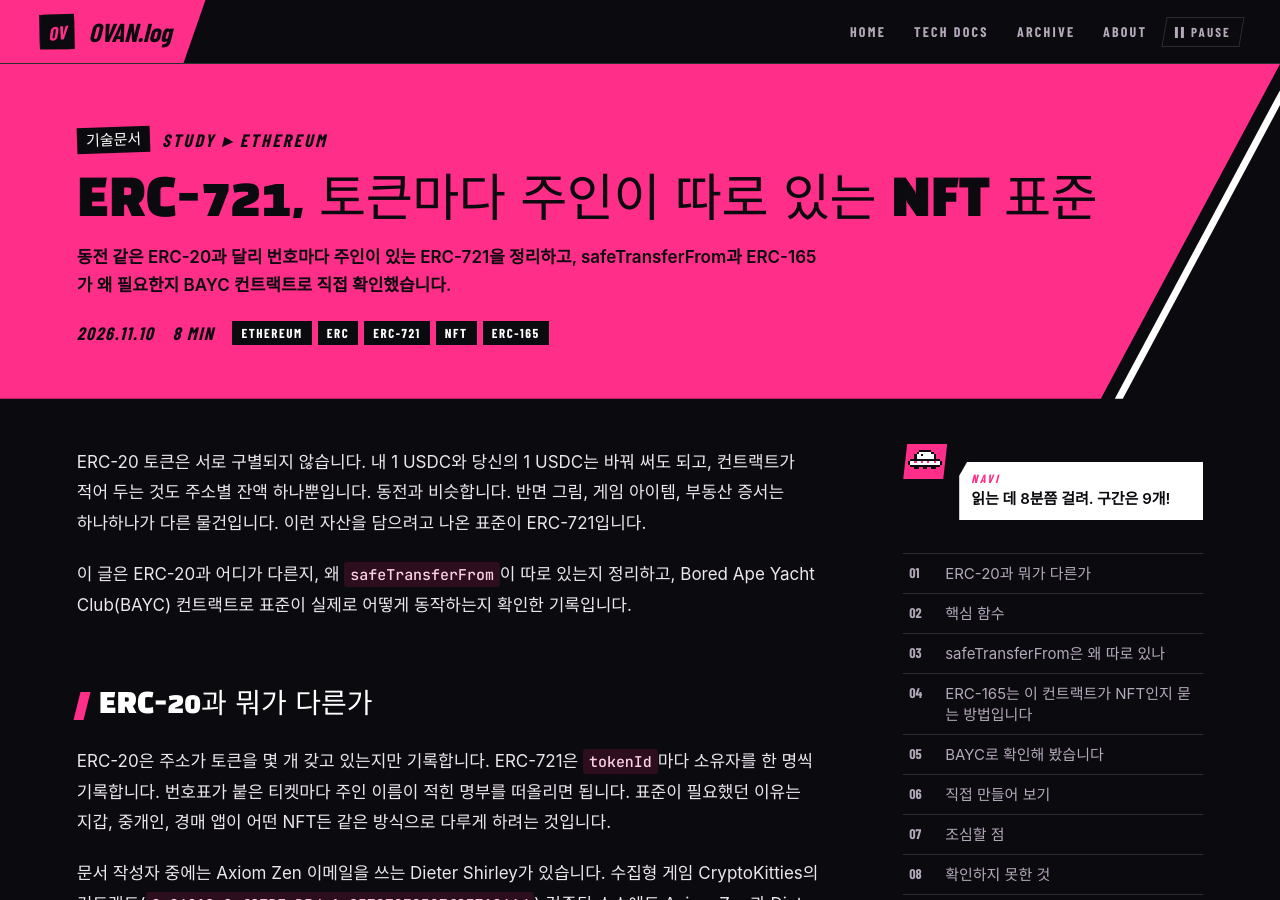
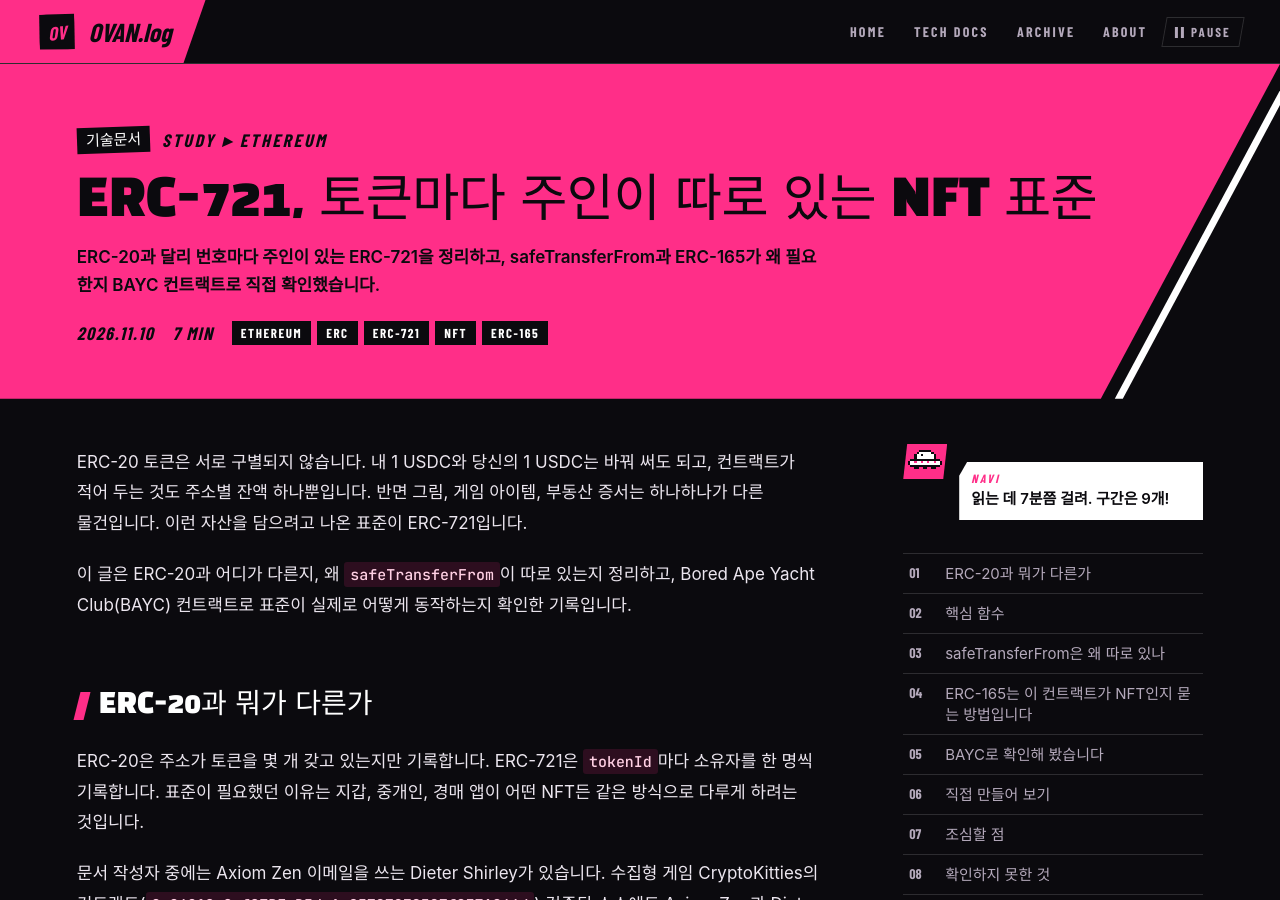
Before and after one commit to Grace0409/grace0409.github.io, a Jekyll site: the page built from _posts/2026-11-10-erc-721-nft.md, in a window 1280 px wide and 900 px high. Built offline with Jekyll 4.4.1, drawn with Linux system fonts in a browser that asks for light colours; some web fonts are replaced; some of the changed text lies outside the part shown.

Commit message:
EIP 분석 글에서 비유 표현 제거

```diff
--- a/_posts/2026-11-10-erc-721-nft.md
+++ b/_posts/2026-11-10-erc-721-nft.md
@@ -1,18 +1,18 @@
 ---
 title: "ERC-721, 토큰마다 주인이 따로 있는 NFT 표준"
-description: 동전 같은 ERC-20과 달리 번호마다 주인이 있는 ERC-721을 정리하고, safeTransferFrom과 ERC-165가 왜 필요한지 BAYC 컨트랙트로 직접 확인했습니다.
+description: ERC-20과 달리 번호마다 주인이 있는 ERC-721을 정리하고, safeTransferFrom과 ERC-165가 왜 필요한지 BAYC 컨트랙트로 직접 확인했습니다.
 date: 2026-11-10 11:00:00 +0900
 category: tech-docs
 tags: [ethereum, erc, erc-721, nft, erc-165]
 ---
 
-ERC-20 토큰은 서로 구별되지 않습니다. 내 1 USDC와 당신의 1 USDC는 바꿔 써도 되고, 컨트랙트가 적어 두는 것도 주소별 잔액 하나뿐입니다. 동전과 비슷합니다. 반면 그림, 게임 아이템, 부동산 증서는 하나하나가 다른 물건입니다. 이런 자산을 담으려고 나온 표준이 ERC-721입니다.
+ERC-20 토큰은 서로 구별되지 않습니다. 내 1 USDC와 당신의 1 USDC는 바꿔 써도 되고, 컨트랙트가 적어 두는 것도 주소별 잔액 하나뿐입니다. 반면 그림, 게임 아이템, 부동산 증서는 하나하나가 다른 물건입니다. 이런 자산을 담으려고 나온 표준이 ERC-721입니다.
 
 이 글은 ERC-20과 어디가 다른지, 왜 `safeTransferFrom`이 따로 있는지 정리하고, Bored Ape Yacht Club(BAYC) 컨트랙트로 표준이 실제로 어떻게 동작하는지 확인한 기록입니다.
 
 ## ERC-20과 뭐가 다른가
 
-ERC-20은 주소가 토큰을 몇 개 갖고 있는지만 기록합니다. ERC-721은 `tokenId`마다 소유자를 한 명씩 기록합니다. 번호표가 붙은 티켓마다 주인 이름이 적힌 명부를 떠올리면 됩니다. 표준이 필요했던 이유는 지갑, 중개인, 경매 앱이 어떤 NFT든 같은 방식으로 다루게 하려는 것입니다.
+ERC-20은 주소가 토큰을 몇 개 갖고 있는지만 기록합니다. ERC-721은 `tokenId`마다 소유자를 한 명씩 기록합니다. 표준이 필요했던 이유는 지갑, 중개인, 경매 앱이 어떤 NFT든 같은 방식으로 다루게 하려는 것입니다.
 
 문서 작성자 중에는 Axiom Zen 이메일을 쓰는 Dieter Shirley가 있습니다. 수집형 게임 CryptoKitties의 컨트랙트(`0x06012c8cf97BEaD5deAe237070F9587f8E7A266d`) 검증된 소스에도 Axiom Zen과 Dieter Shirley라는 이름이 적혀 있습니다. 이미 돌아가던 게임에서 얻은 경험이 표준에 반영됐다고 짐작하지만, 이름과 소속이 일치한다는 데까지만 확인했습니다.
 
@@ -30,7 +30,7 @@ ERC-20은 주소가 토큰을 몇 개 갖고 있는지만 기록합니다. ERC-7
 
 ## safeTransferFrom은 왜 따로 있나
 
-`transferFrom`은 받는 쪽을 확인하지 않습니다. NFT를 다룰 줄 모르는 컨트랙트로 보내면 영영 꺼낼 수 없습니다. 우편함이 없는 집으로 소포를 보내는 셈입니다. `safeTransferFrom`은 받는 주소가 컨트랙트일 때 그 컨트랙트의 `onERC721Received`를 불러, 약속된 값(`0x150b7a02`)이 돌아와야만 이전을 끝냅니다.
+`transferFrom`은 받는 쪽을 확인하지 않습니다. NFT를 다룰 줄 모르는 컨트랙트로 보내면 영영 꺼낼 수 없습니다. `safeTransferFrom`은 받는 주소가 컨트랙트일 때 그 컨트랙트의 `onERC721Received`를 불러, 약속된 값(`0x150b7a02`)이 돌아와야만 이전을 끝냅니다.
 
 문서에는 `true`가 아니라 고정된 값을 쓰는 이유도 적혀 있습니다. 오래된 컨트랙트 중에는 함수가 없는데도 우연히 `true`를 돌려주는 경우가 있어서, 정해진 값일 때만 받겠다는 뜻으로 정했다고 합니다.
 
```
Also changed, not shown: _posts/2026-11-08-eip-1559-fee-market.md (+1 -1 lines), _posts/2026-11-12-erc-2612-permit.md (+0 -2 lines), _posts/2026-11-14-erc-4337-account-abstraction.md (+1 -1 lines), _posts/2026-11-16-eip-1967-proxy-slots.md (+1 -1 lines).
